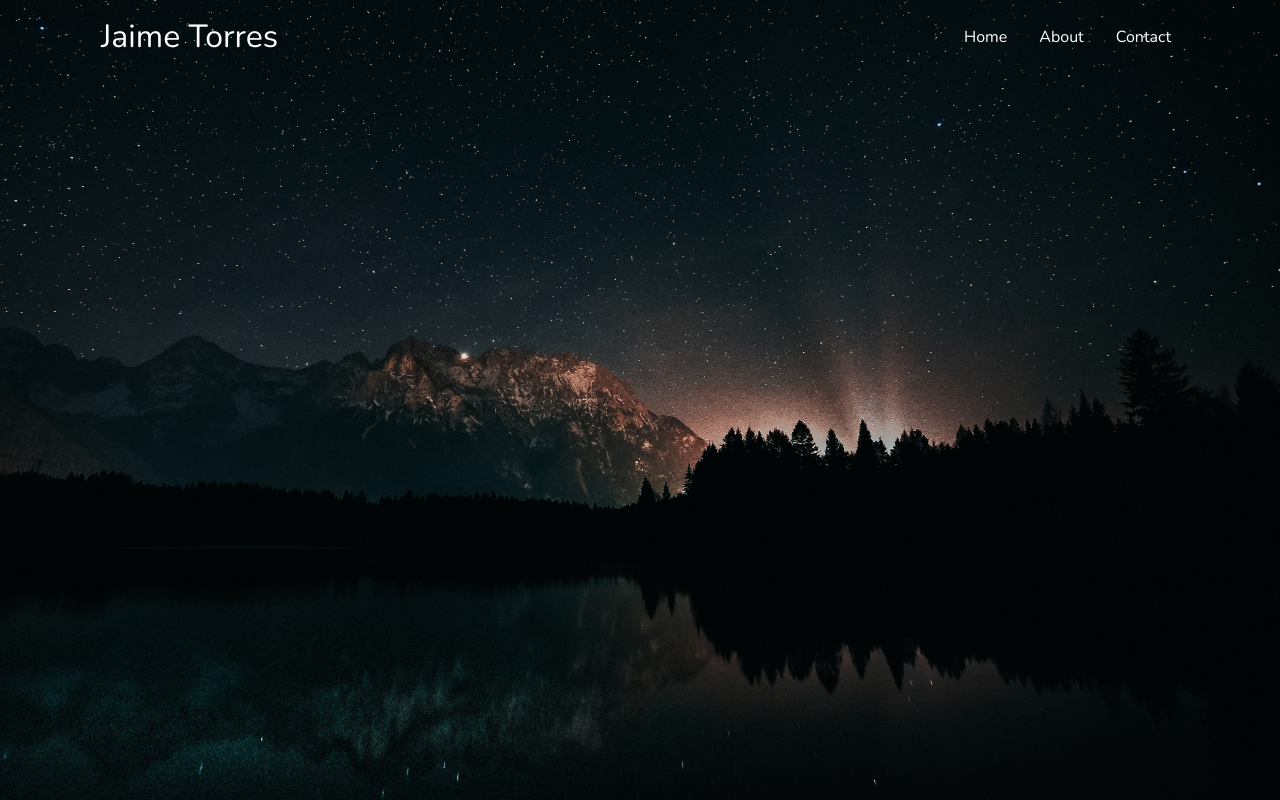
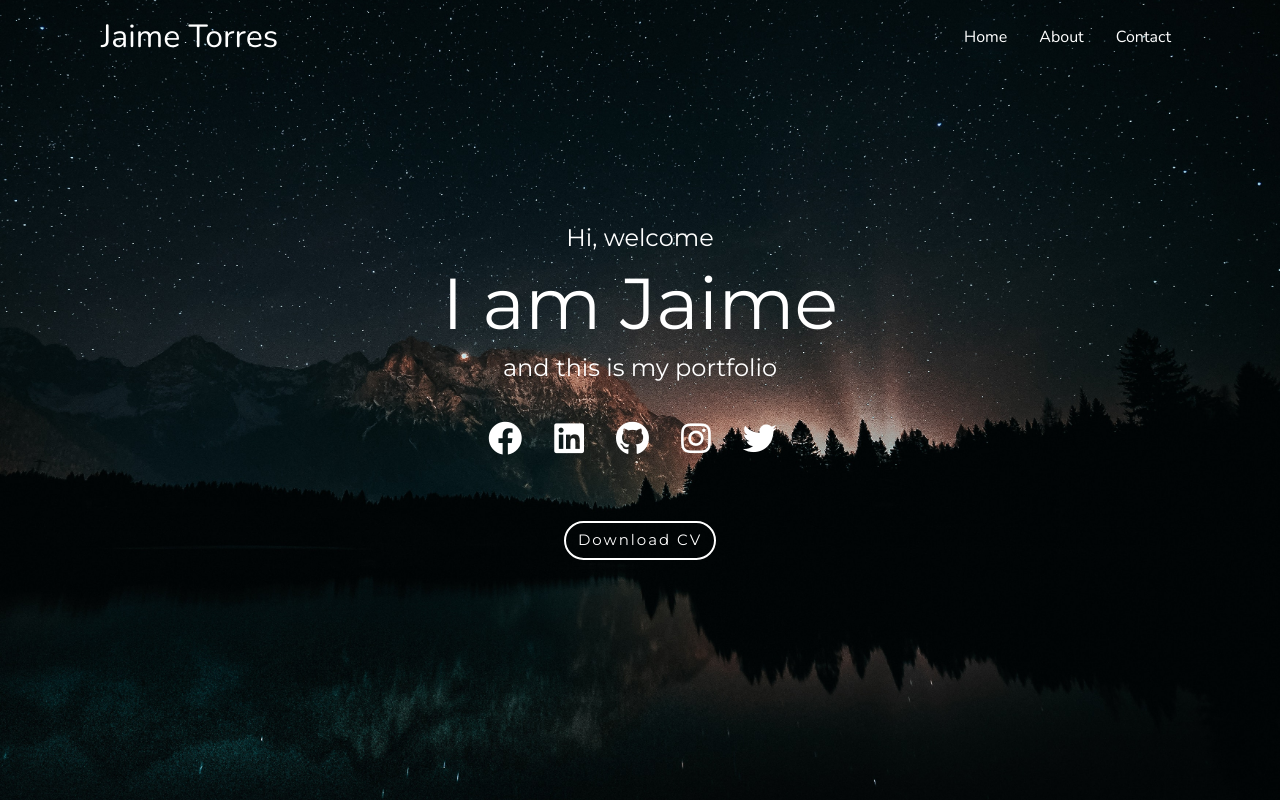
Before and after one commit to jaime00/personalPortfolio, a plain HTML site: page index.html in a window 1280 px wide. Drawn offline with nearby package versions, Linux system fonts and the light colour scheme.

Commit message:
Finished front

```diff
--- a/index.html
+++ b/index.html
@@ -47,9 +47,58 @@
                 </nav>
                 <!-- end menu navegation -->
             </div>
+            <div class="pb-5 front-1 text-center text-white">
+                <div class="pt-3">
+                    <h5 class="pt-4 tittle-2 animated bounceInLeft">Hi,
+                        welcome</h5>
+                    <h1 class="tittle-1 animated bounceInLeft mx-3">I am
+                        Jaime</h1>
+                    <h5 class="tittle-2 animated bounceInLeft">and this
+                        is my portfolio</h5>
+                </div>
+                <div class="socialNetworks row mt-3 btn-group animated
+                    bounceInRight">
+                    <div class="col-xs-12">
+                        <a target="_blank"
+                            href="https://www.facebook.com/iamjaim3"
+                            class="icon nav-link"><i
+                                class="fab fa-facebook"></i></a>
+                    </div>
+                    <div class="col-xs-12">
+                        <a target="_blank"
+                            href="https://www.linkedin.com/in/jaime-torres-890113118/"
+                            class="icon nav-link"><i class="fab
+                                fa-linkedin"></i></a>
+                    </div>
+                    <div class="col-xs-12">
 
+                        <a target="_blank" href="https://github.com/jaime00"
+                            class="icon nav-link"><i
+                                class="fab fa-github"></i></a>
+                    </div>
+                    <div class="col-xs-12">
+                        <a target="_blank"
+                            href="https://www.instagram.com/iamjaim3/"
+                            class="icon1
+                            icon
+                            nav-link"><i
+                                class="fab fa-instagram"></i></a>
+                    </div>
+                    <div class="col-xs-12">
+                        <a target="_blank" href="https://twitter.com/ImJaim3"
+                            class="icon2 icon nav-link"><i
+                                class="fab fa-twitter"></i></a>
+                    </div>
+                </div>
+                <div class="pt-5 curriculumVitae text-center">
+                    <button class="btn btn-outline-light">Download CV</button>
+                </div>
+            </div>
         </header>
+        <!-- start front 1 -->
 
+
+        <!-- end front 1 -->
         <!-- Scripts de bootstrap 4 -->
         <script src="https://code.jquery.com/jquery-3.3.1.slim.min.js"
             integrity="sha384-q8i/X+965DzO0rT7abK41JStQIAqVgRVzpbzo5smXKp4YfRvH+8abtTE1Pi6jizo"
--- a/style.css
+++ b/style.css
@@ -17,6 +17,7 @@ header {
 .navbar-brand {
     font-size: 32px;
 }
+
 .container {
     margin-right: auto;
     margin-left: auto;
@@ -30,3 +31,52 @@ header {
     font-family: 'Nunito', sans-serif;
     background-color: transparent;
 }
+
+
+li a.nav-link:hover {
+    text-shadow: 1.2px 1px whitesmoke;
+}
+
+.icon {
+    color: #ffffff;
+    text-decoration: none;
+    font-size: 34px;
+}
+
+a.icon:hover,
+a:hover {
+    text-shadow: .5px 1px whitesmoke;
+    color: #ffffff;
+}
+
+.front-1 {
+    padding-top: 110px;
+    font-family: 'Montserrat', sans-serif;
+}
+
+.tittle-2 {
+    font-size: 24px;
+    line-height: 28px;
+}
+
+.tittle-1 {
+    font-size: 72px;
+    font-family: 'Montserrat', sans-serif;
+    line-height: 86px;
+}
+
+.aboutMe .part-1,
+.aboutMe .part-2 {
+    width: auto;
+}
+
+.curriculumVitae button {
+    /* border: .5px solid white; */
+    border-radius: 20px;
+    background-color: transparent;
+    border: 2px solid #fff;
+    color: #fff;
+    letter-spacing: 2px;
+    transition: all 0.5s;
+    font-size: 15px;
+}
```
